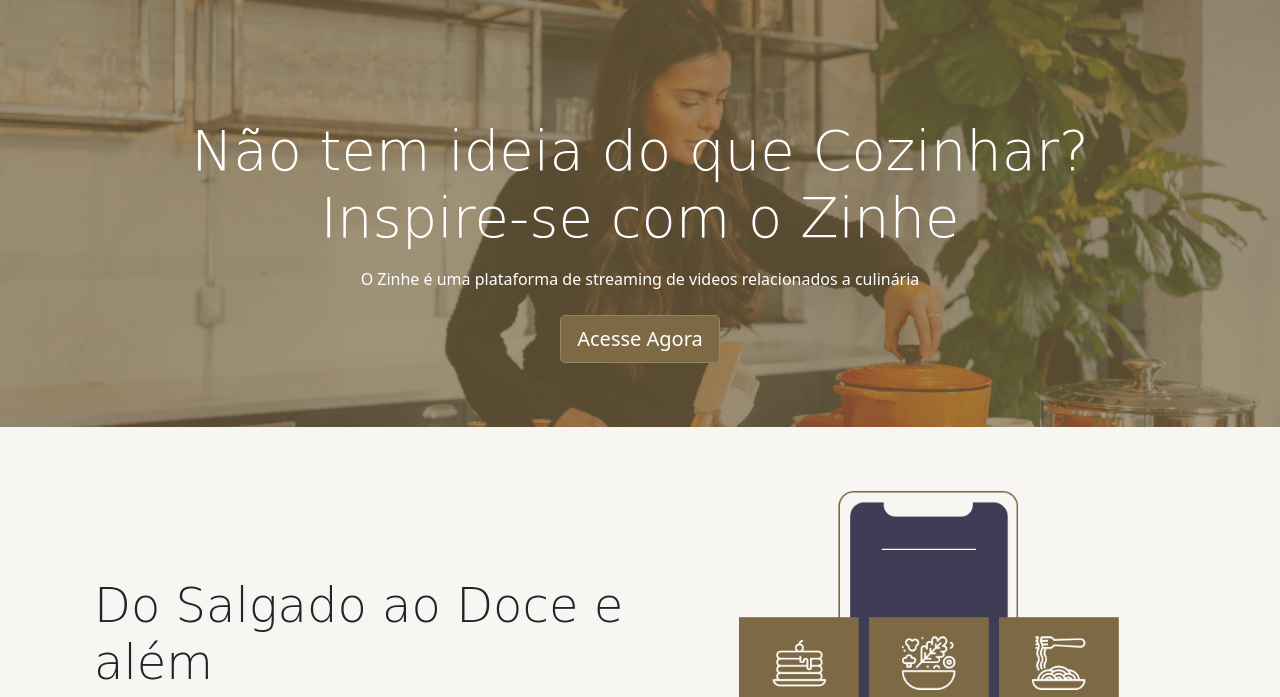
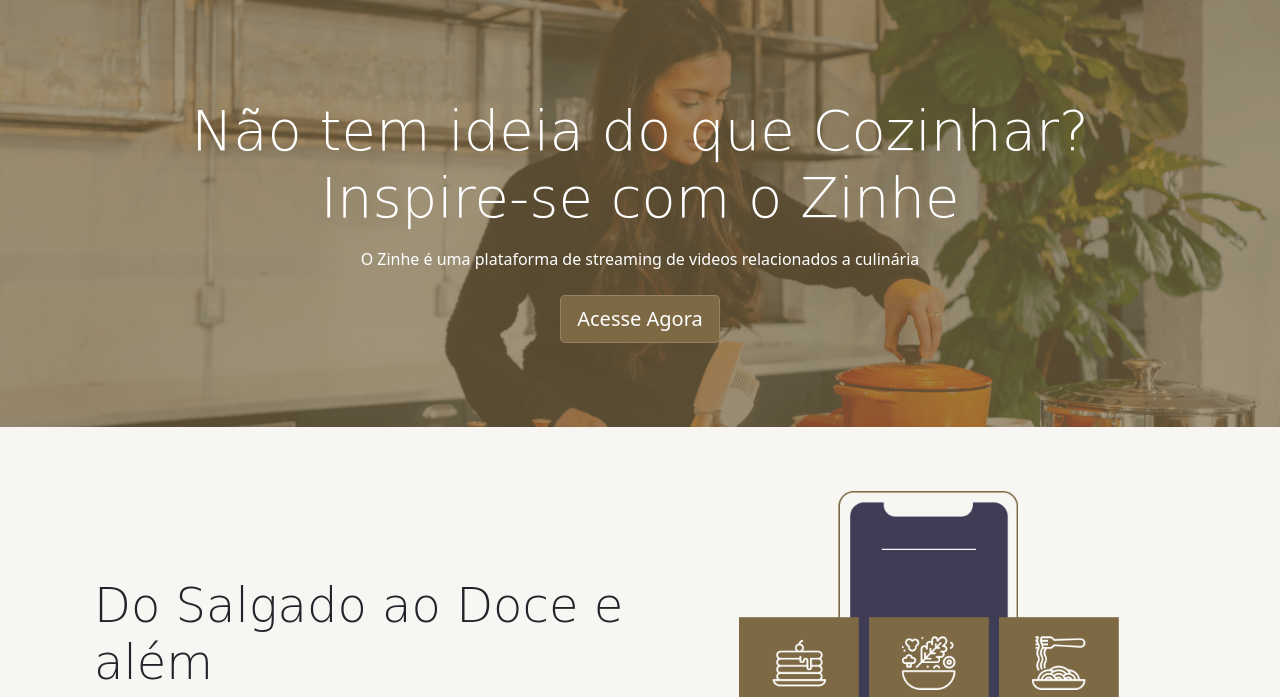
Before and after one commit to ieloi/Zinhe-LP, a plain HTML site: page index.html in a window 1280 px wide. Shown: the part 53-750 px from the top of the page. Drawn offline with Linux system fonts and the light colour scheme; a web font is replaced by a local one.

Commit message:
Adição do Favicon e Correção de posicionamento

```diff
--- a/css/styles.css
+++ b/css/styles.css
@@ -58,7 +58,7 @@ h1 {
 
 .conteudo-principal {
     position: relative;
-    top: -740px;
+    top: -760px;
     z-index: 2;
     text-align: center;
     color: white;
--- a/index.html
+++ b/index.html
@@ -5,7 +5,7 @@
     <meta charset="UTF-8">
     <meta http-equiv="X-UA-Compatible" content="IE=edge">
     <meta name="viewport" content="width=device-width, initial-scale=1.0">
-
+    <link rel="shortcut icon" href="./images/zinhe_icon.png" type="image/x-icon">
     <link rel="stylesheet" href="./css/bootstrap.min.css">
     <link rel="stylesheet" href="./css/styles.css">
 
```
